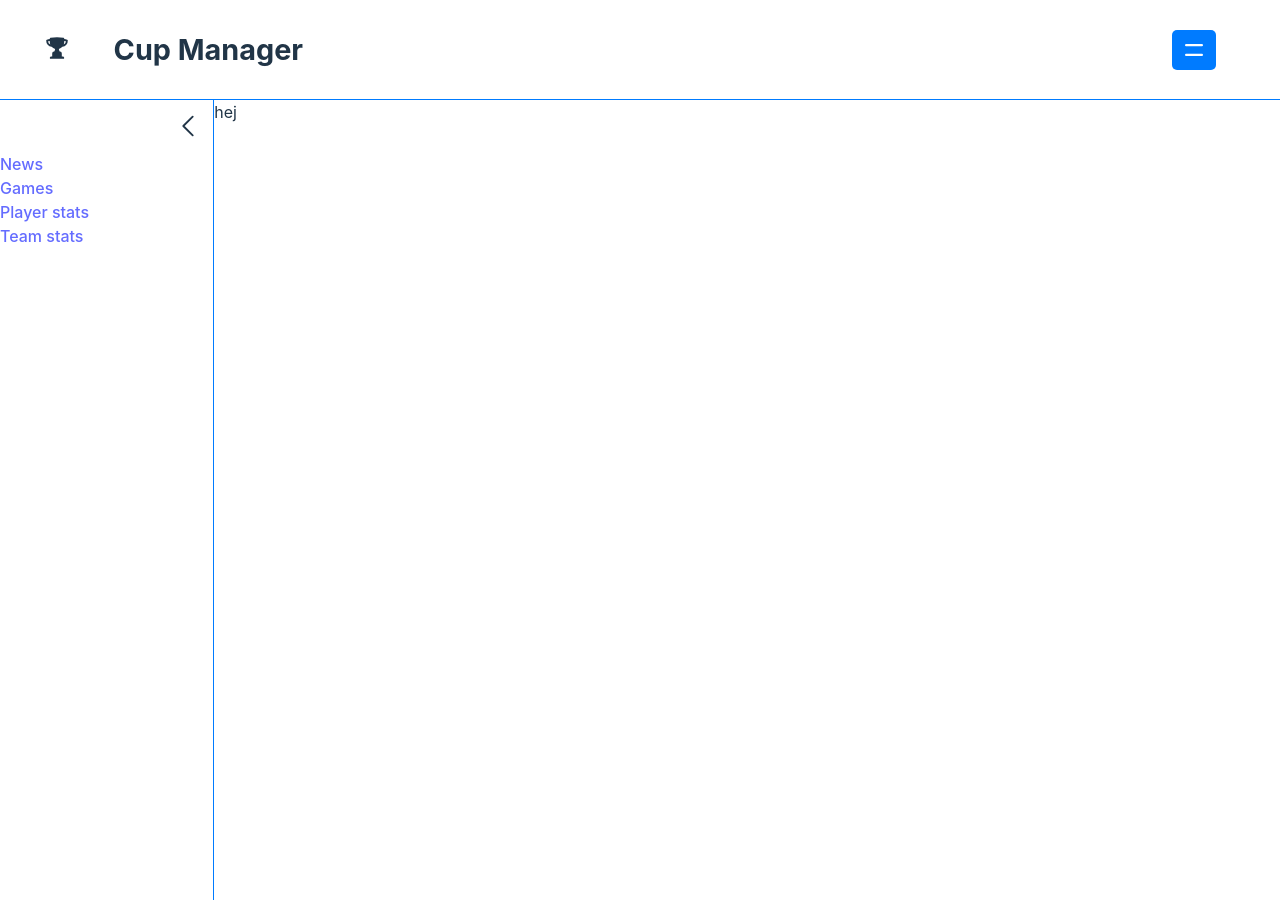
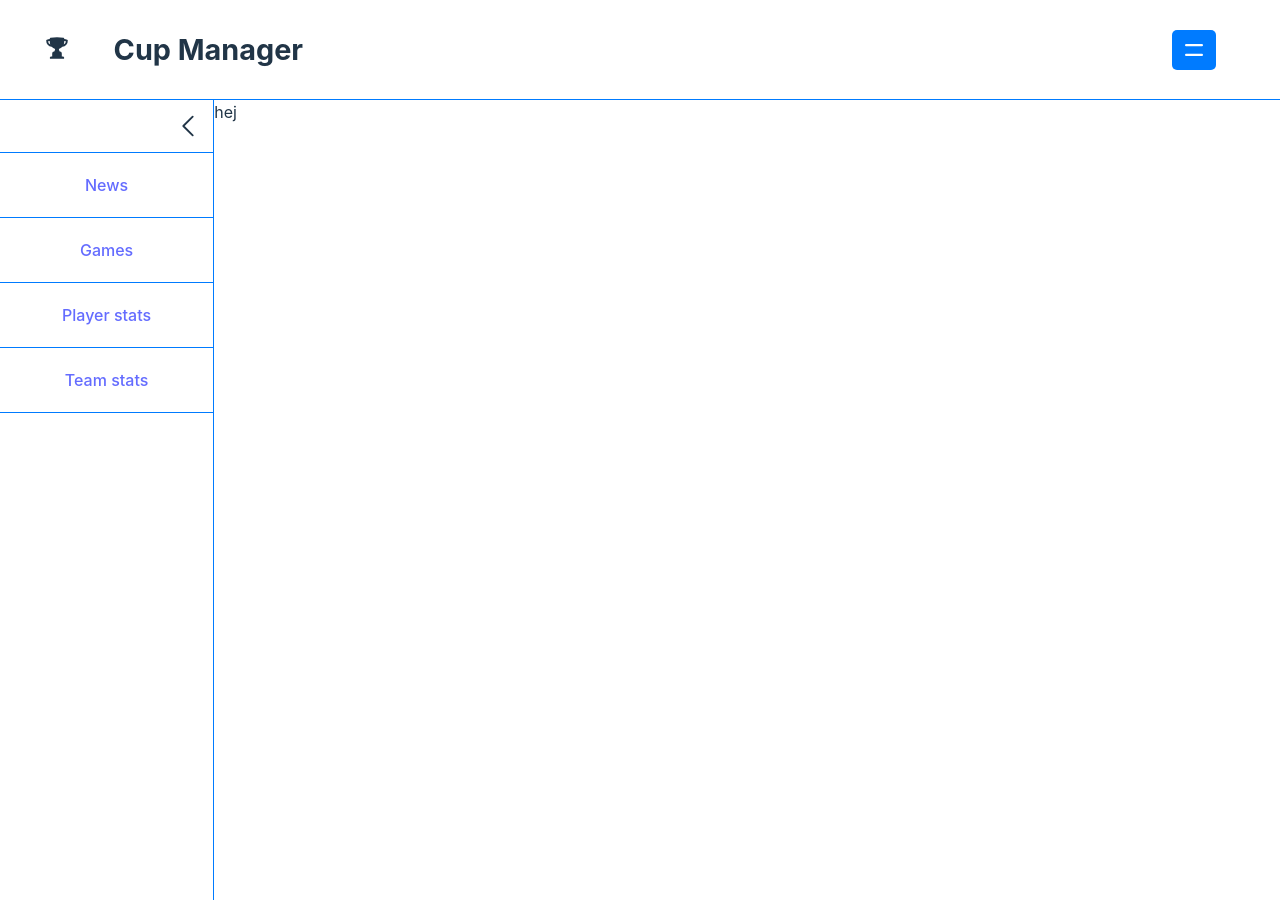
Before and after one commit to r45mu5m05c4/cup-tracker, a React (Vite) app: page / in a window 1280 px wide. Built offline with nearby package versions, Linux system fonts and the light colour scheme.

Commit message:
removed unused imports and added custom 404

```diff
--- a/package.json
+++ b/package.json
@@ -6,7 +6,7 @@
   "type": "module",
   "scripts": {
     "dev": "vite",
-    "build": "tsc && vite build",
+    "build": "tsc && vite build  && cp dist/index.html dist/404.html",
     "lint": "eslint . --ext ts,tsx --report-unused-disable-directives --max-warnings 0",
     "preview": "vite preview",
     "predeploy": "npm run build",
--- a/src/navigation/NavMenu.tsx
+++ b/src/navigation/NavMenu.tsx
@@ -1,7 +1,7 @@
 import { useState } from "react";
 import styled from "styled-components";
 import { ChevronLeftIcon, ChevronRightIcon } from "@heroicons/react/24/outline";
-import { useNavigate } from "react-router";
+
 import { Link } from "react-router-dom";
 
 interface LeftBarProps {
@@ -10,7 +10,6 @@ interface LeftBarProps {
 
 const NavMenu = () => {
   const [isExpanded, setIsExpanded] = useState<boolean>(true);
-  const navigate = useNavigate();
   const isTeamAdmin = false;
   const isCupAdmin = false;
   const isAdmin = false;
@@ -25,51 +24,52 @@ const NavMenu = () => {
 
       {isExpanded && (
         <>
-          <Link  to="/"//onClick={() => navigate("/")}
+          <StyledLink
+            to="/" //onClick={() => navigate("/")}
           >
             News
-          </Link>
-          <Link
+          </StyledLink>
+          <StyledLink
             to="/games"
             //onClick={() => navigate("/games")}
           >
             Games
-          </Link>
-          <Link
+          </StyledLink>
+          <StyledLink
             to="/players"
             //onClick={() => navigate("/players")}
           >
             Player stats
-          </Link>
-          <Link
+          </StyledLink>
+          <StyledLink
             to="/teams"
             // onClick={() => navigate("/teams")}
           >
             Team stats
-          </Link>
+          </StyledLink>
           {isTeamAdmin && (
-            <Link
+            <StyledLink
               to="/games"
               // onClick={() => navigate("/my-team")}
             >
               My team
-            </Link>
+            </StyledLink>
           )}
           {isCupAdmin && (
-            <Link
+            <StyledLink
               to="/games"
               // onClick={() => navigate("/manage-cup")}
             >
               Manage cup
-            </Link>
+            </StyledLink>
           )}
           {isAdmin && (
-            <Link
+            <StyledLink
               to="/games"
               //onClick={() => navigate("/admin")}
             >
               Super admin tools
-            </Link>
+            </StyledLink>
           )}
         </>
       )}
```
Lines whose indentation alone changed are shown as unchanged.
